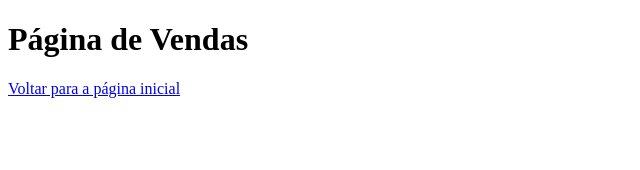
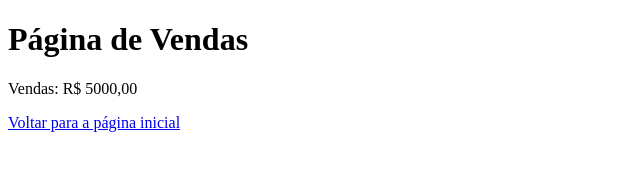
Before and after one commit to ooDEVoo/aulaGitHub, a plain HTML site: page vendas.html in a window 1280 px wide. Shown: the whole page, without its empty margins (0-640 px from the left). Drawn offline with Linux system fonts and the light colour scheme.

Commit message:
Acrescentado o valor das vendas

```diff
--- a/vendas.html
+++ b/vendas.html
@@ -8,6 +8,7 @@
 </head>
 <body>
     <h1>Página de Vendas</h1>
+    <P>Vendas: R$ 5000,00</P>
     <a href="index.html">Voltar para a página inicial</a>
 </body>
 </html>
```
